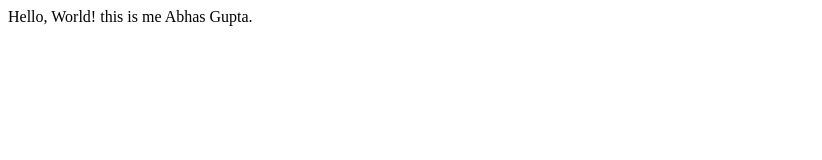
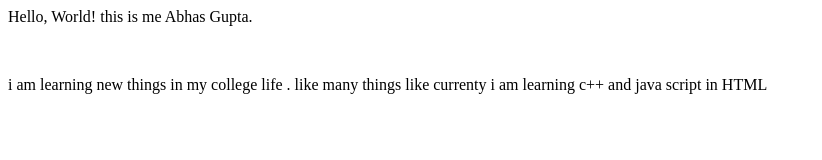
Before and after one commit to abhasgupta07/New-Project, a plain HTML site: page index.HTML in a window 1280 px wide. Shown: the whole page, without its empty margins (0-822 px from the left). Drawn offline with Linux system fonts and the light colour scheme.

Commit message:
adding new information myself

```diff
--- a/index.HTML
+++ b/index.HTML
@@ -1 +1,3 @@
 <p>Hello, World! this is me Abhas Gupta.</p>
+<br>
+<p>i am learning new things in my college life . like many things like currenty i am learning c++ and java script in HTML </p>
```
